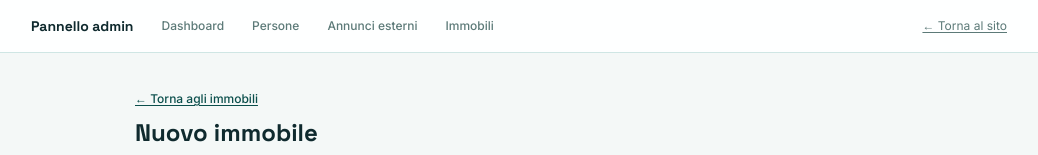
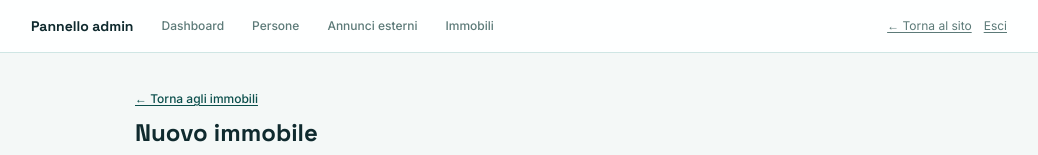
Before and after one commit to giovannispendolini06-ship-it/univpm-housing-frontend, a Next.js app in the folder frontend/: page /admin/properties/new in a window 1280 px wide. Shown: the top 155 px of the page, without its empty margins (121-1159 px from the left). Built offline with nearby package versions, Linux system fonts and the light colour scheme; no server answers.

Commit message:
Aggiunge tasto Esci su dashboard studente, owner e admin
Componente SignOutButton condiviso per disconnettersi da Supabase
e tornare al login.

```diff
--- a/frontend/app/admin/layout.tsx
+++ b/frontend/app/admin/layout.tsx
@@ -1,4 +1,5 @@
 import Link from "next/link";
+import SignOutButton from "@/components/SignOutButton";
 
 export default function AdminLayout({
   children,
@@ -40,12 +41,15 @@ export default function AdminLayout({
               </Link>
             </nav>
           </div>
+          <div className="flex items-center gap-3">
             <Link
               href="/dashboard"
               className="text-xs text-ink-muted underline underline-offset-2"
             >
               ← Torna al sito
             </Link>
+            <SignOutButton />
+          </div>
         </div>
       </header>
 
--- a/frontend/app/dashboard/page.tsx
+++ b/frontend/app/dashboard/page.tsx
@@ -4,6 +4,7 @@ import { useEffect, useState } from "react";
 import Link from "next/link";
 import ChatPanel from "@/components/ChatPanel";
 import RoomList from "@/components/RoomList";
+import SignOutButton from "@/components/SignOutButton";
 import { createClientSupabaseClient } from "@/lib/supabase/client";
 import type { ChatMessage, RecommendedRoom } from "@/lib/types";
 
@@ -81,14 +82,17 @@ export default function StudentDashboardPage() {
 
   return (
     <main className="relative h-dvh bg-bg">
+      <div className="fixed right-3 top-3 z-50 flex items-center gap-2">
         {isAdmin && (
           <Link
             href="/admin"
-          className="fixed right-3 top-3 z-50 rounded-full bg-ink px-3 py-1.5 text-xs font-semibold text-white shadow-card"
+            className="rounded-full bg-ink px-3 py-1.5 text-xs font-semibold text-white shadow-card"
           >
             Admin
           </Link>
         )}
+        <SignOutButton className="rounded-full bg-white px-3 py-1.5 text-xs font-semibold text-ink-muted shadow-card" />
+      </div>
 
       {/* Tab bar solo mobile */}
       <div className="flex border-b border-sea-100 bg-white md:hidden">
--- a/frontend/app/owner/page.tsx
+++ b/frontend/app/owner/page.tsx
@@ -3,6 +3,7 @@ import {
   createServerSupabaseClient,
   createServiceSupabaseClient,
 } from "@/lib/supabase/server";
+import SignOutButton from "@/components/SignOutButton";
 
 export const dynamic = "force-dynamic";
 
@@ -70,13 +71,16 @@ export default async function OwnerDashboardPage() {
   return (
     <main className="min-h-dvh bg-bg px-4 py-8 sm:px-6">
       <div className="mx-auto max-w-3xl">
-        <header className="mb-6">
+        <header className="mb-6 flex items-start justify-between gap-3">
+          <div>
             <h1 className="font-display text-2xl font-bold text-ink">
               Ciao{profile?.full_name ? `, ${profile.full_name}` : ""} 👋
             </h1>
             <p className="mt-1 text-sm text-ink-muted">
               I tuoi immobili e il loro stato in questo momento.
             </p>
+          </div>
+          <SignOutButton className="shrink-0 rounded-full bg-white px-3 py-1.5 text-xs font-semibold text-ink-muted shadow-card" />
         </header>
 
         {!properties || properties.length === 0 ? (
--- /dev/null
+++ b/frontend/components/SignOutButton.tsx
@@ -0,0 +1,24 @@
+"use client";
+
+import { useRouter } from "next/navigation";
+import { createClientSupabaseClient } from "@/lib/supabase/client";
+
+export default function SignOutButton({ className }: { className?: string }) {
+  const router = useRouter();
+  const supabase = createClientSupabaseClient();
+
+  async function handleSignOut() {
+    await supabase.auth.signOut();
+    router.push("/login");
+    router.refresh();
+  }
+
+  return (
+    <button
+      onClick={handleSignOut}
+      className={className ?? "text-xs text-ink-muted underline underline-offset-2"}
+    >
+      Esci
+    </button>
+  );
+}
```
Lines whose indentation alone changed are shown as unchanged.
